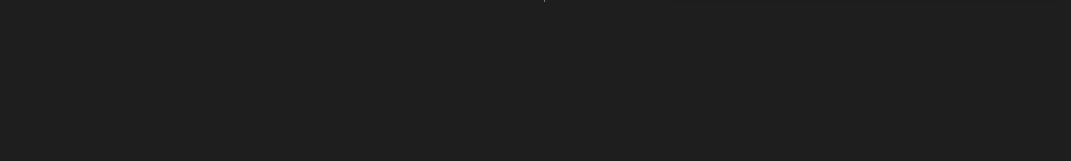
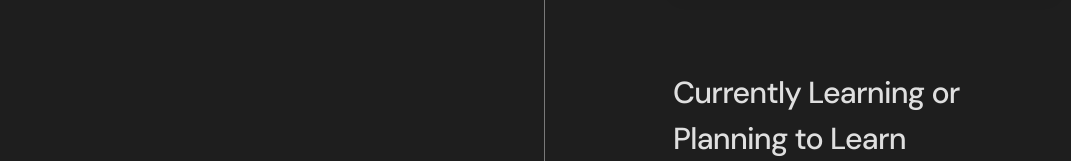
Before and after one commit to nvaba/Portfolio, a Vue app: page / in a window 1280 px wide. Shown: the part 986-1147 px from the top of the page, without its empty margins (96-1167 px from the left). Before the commit the page ends 988 px from the top, so only its background shows below. Built offline with nearby package versions, Linux system fonts and the light colour scheme; no server answers.

Commit message:
Create Plan to Learn component

```diff
--- /dev/null
+++ b/src/components/PlanToLearn.vue
@@ -0,0 +1,7 @@
+<template>
+  <section class="fade-in-slide-up">
+    <h2 id="stack" class="mt-[5rem]">
+      Currently Learning or Planning to Learn
+    </h2>
+  </section>
+</template>
--- a/src/components/Right.vue
+++ b/src/components/Right.vue
@@ -8,6 +8,7 @@
     <About />
     <Stack />
     <MobileFooter />
+    <PlanToLearn />
   </div>
 </template>
 
@@ -17,4 +18,5 @@ import VisualArts from "./VisualArts.vue";
 import About from "./About.vue";
 import Stack from "./Stack.vue";
 import MobileFooter from "./MobileFooter.vue";
+import PlanToLearn from "./PlanToLearn.vue";
 </script>
```
